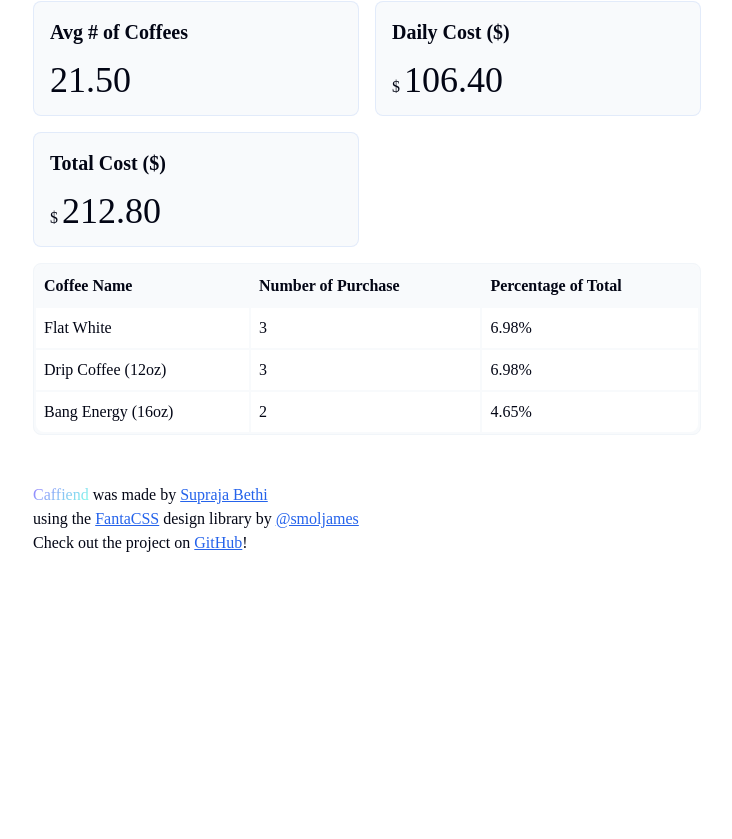
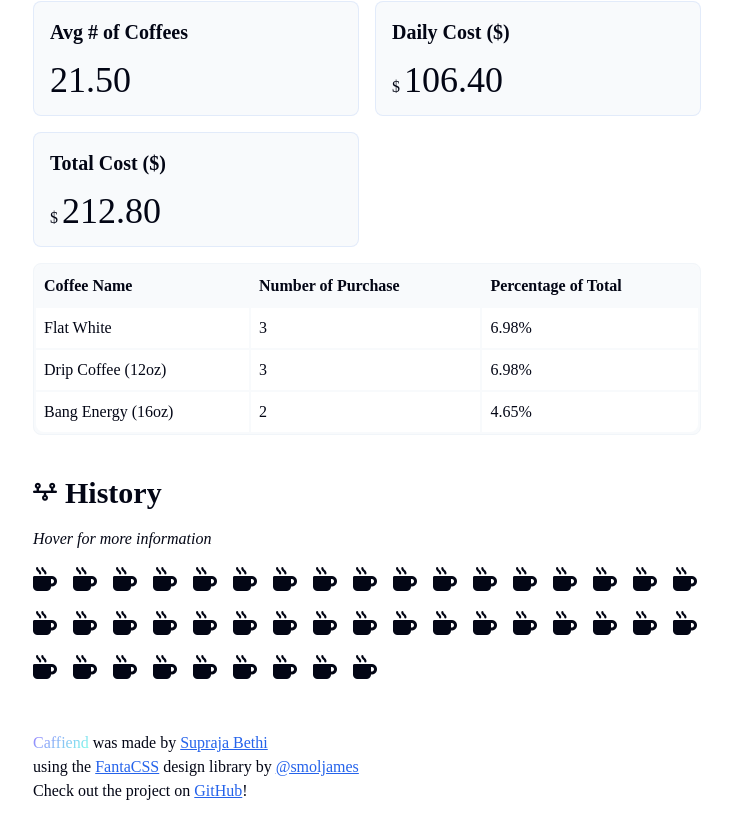
Before and after one commit to BethiXSupraja/ReactProjects, a React (Vite) app in the folder caffiend/: page / in a window 1280 px wide. Shown: the part 1450-2289 px from the top of the page, without its empty margins (273-1005 px from the left). Before the commit the page ends 2053 px from the top, so only its background shows below. Built offline with nearby package versions, Linux system fonts and the light colour scheme; a web font is replaced by a local one.

Commit message:
History section complete

```diff
--- a/caffiend/src/components/History.jsx
+++ b/caffiend/src/components/History.jsx
@@ -1,5 +1,36 @@
+import { calculateCurrentCaffeineLevel, coffeeConsumptionHistory, getCaffeineAmount, timeSinceConsumption } from "../utils";
+
 export default function History(){
     return(
-        <></>
+        <>
+        <div className="section-header">
+            <i className="fa-solid fa-timeline"/>
+            <h2>History</h2>
+            </div>
+            <p><i>Hover for more information</i></p>
+            <div className="coffee-history">
+                {Object.keys(coffeeConsumptionHistory).sort((a, b) => b - a).map((utcTime, coffeeIndex) => {
+
+                    const coffee = coffeeConsumptionHistory[utcTime]
+                    const timeSinceConsume = timeSinceConsumption(utcTime)
+                    const originalAmount = getCaffeineAmount(coffee.name)
+                    const remainingAmount = calculateCurrentCaffeineLevel({
+                        [utcTime]: coffee
+                    })
+                    const summary = `${coffee?.name || 'Unknown'} | ${timeSinceConsume || 'N/A'} | $${coffee?.cost || 0} | ${remainingAmount || 0}mg / ${originalAmount || 0}mg`;
+
+                    // const summary = `${coffee.name} | ${timeSinceConsume} | $${coffee.cost} | ${remainingAmount}mg / ${originalAmount}mg`
+
+                    return (
+                        <div title={summary} key={coffeeIndex}
+                        >
+                            <i className="fa-solid fa-mug-hot" />
+                        </div>
+                    )
+                })}
+            </div>
+
+
+            </>
     )
 }
```
Also changed, not shown: caffiend/src/components/Authentication.jsx (+14 -1 lines).
